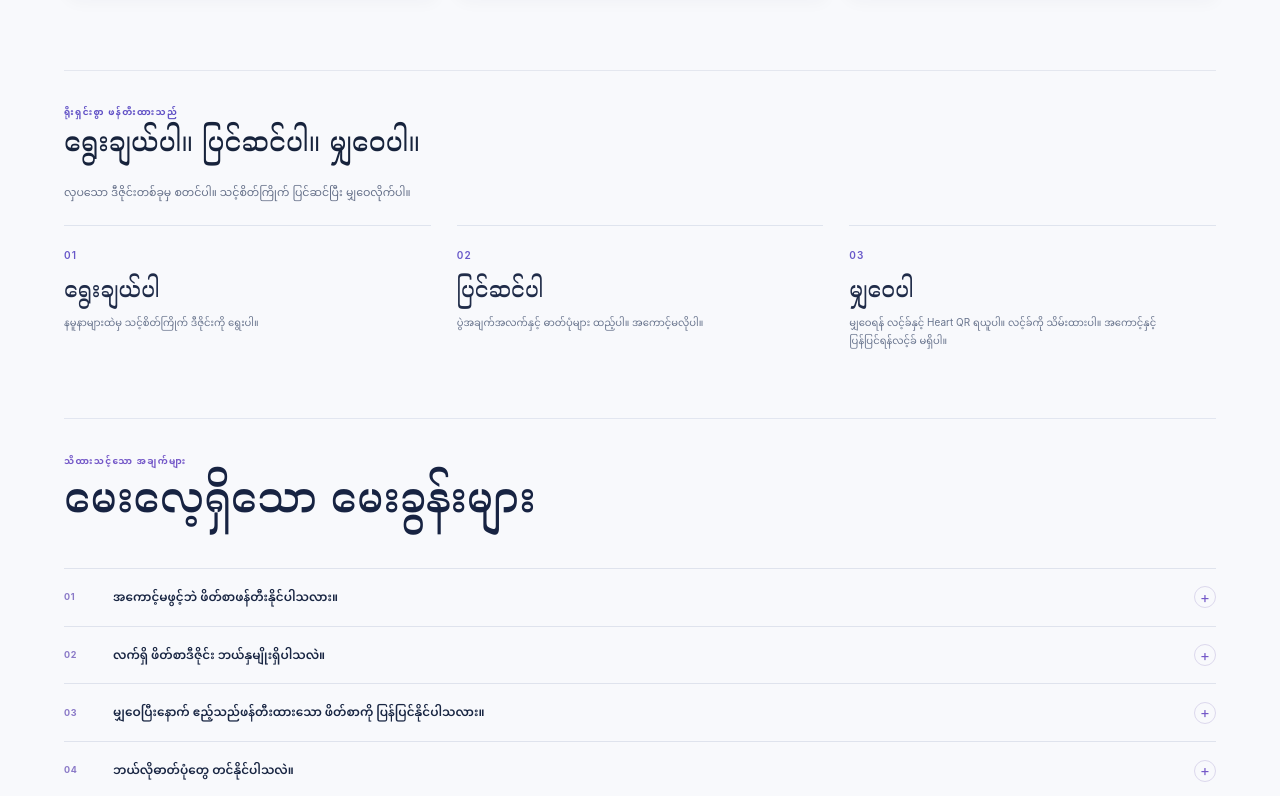
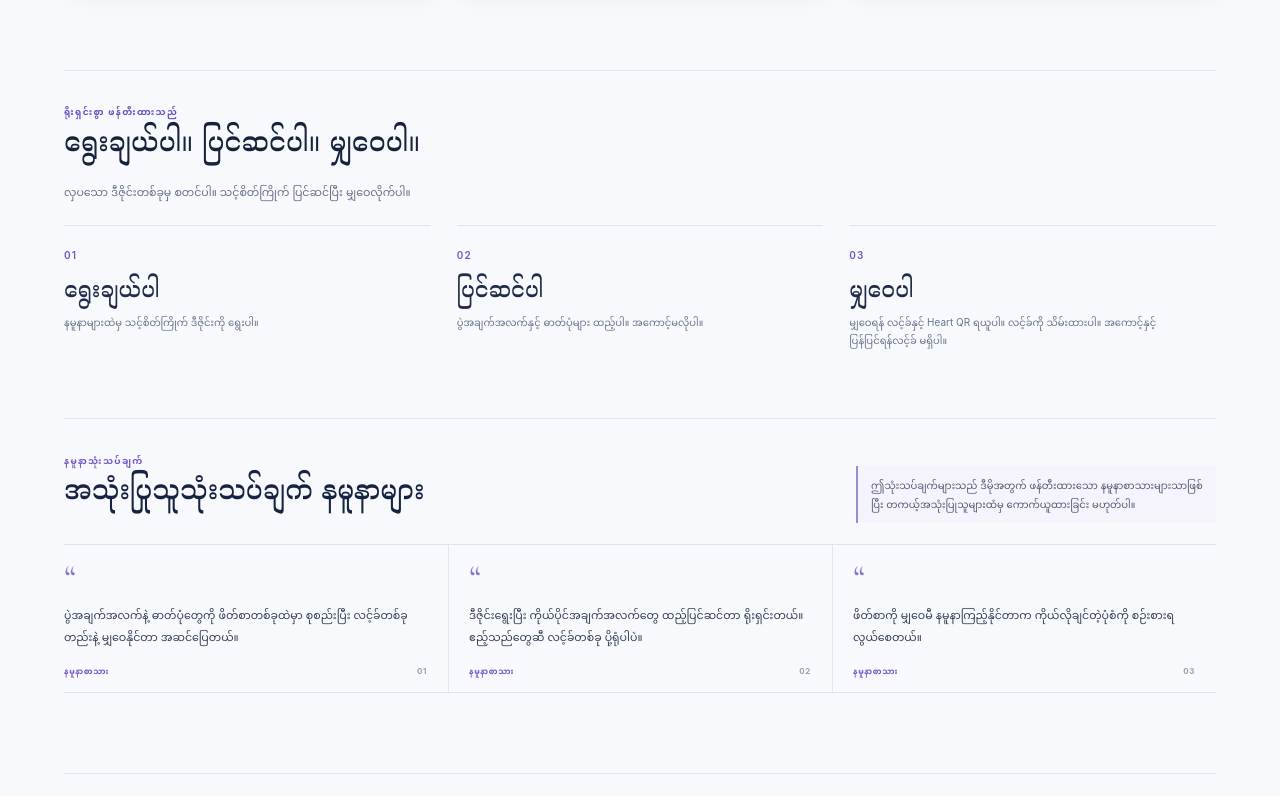
Before and after one commit to toewaioo/invitation-studio-saas, a React (Vite) app: page / in a window 1280 px wide. Shown: the part 2001-2797 px from the top of the page. Built offline with nearby package versions, Linux system fonts and the light colour scheme.

Commit message:
feat: add clearly labeled demo reviews to showcase

```diff
--- a/src/components/Showcase.tsx
+++ b/src/components/Showcase.tsx
@@ -149,6 +149,19 @@ export const showcaseFaqs: Record<Language, readonly { question: string; answer:
   ],
 };
 
+export const showcaseDemoReviews: Record<Language, readonly { quote: string }[]> = {
+  en: [
+    { quote: 'The event details and photos come together in one invitation that is easy to share.' },
+    { quote: 'Choosing a style and adding our own details feels simple, then one link is ready to send.' },
+    { quote: 'Seeing a preview first makes it easier to picture the invitation we want to create.' },
+  ],
+  my: [
+    { quote: 'ပွဲအချက်အလက်နဲ့ ဓာတ်ပုံတွေကို ဖိတ်စာတစ်ခုထဲမှာ စုစည်းပြီး လင့်ခ်တစ်ခုတည်းနဲ့ မျှဝေနိုင်တာ အဆင်ပြေတယ်။' },
+    { quote: 'ဒီဇိုင်းရွေးပြီး ကိုယ်ပိုင်အချက်အလက်တွေ ထည့်ပြင်ဆင်တာ ရိုးရှင်းတယ်။ ဧည့်သည်တွေဆီ လင့်ခ်တစ်ခု ပို့ရုံပါပဲ။' },
+    { quote: 'ဖိတ်စာကို မျှဝေမီ နမူနာကြည့်နိုင်တာက ကိုယ်လိုချင်တဲ့ပုံစံကို စဉ်းစားရလွယ်စေတယ်။' },
+  ],
+};
+
 export function getShowcaseDesigns(category: CategoryFilter) {
   return category === 'all' ? showcaseDesigns : showcaseDesigns.filter(design => design.category === category);
 }
@@ -206,6 +219,7 @@ export default function Showcase({ lang, onLanguage, onPreview, workspace, onSig
         <a className="showcase-nav-link" href="#categories">{t('Categories', 'အမျိုးအစားများ')}</a>
         <a className="showcase-nav-link" href="#featured">{t('Featured designs', 'ရွေးချယ်ထားသော ဒီဇိုင်းများ')}</a>
         <a className="showcase-nav-link" href="#featured" onClick={() => setSelectedCategory('3d-experiences')}>3D Experiences</a>
+        <a className="showcase-nav-link" href="#reviews">{t('User reviews', 'နမူနာသုံးသပ်ချက်များ')}</a>
         <a className="showcase-nav-link" href="#faq">{t('FAQ', 'မေးလေ့ရှိသော မေးခွန်းများ')}</a>
         <div className="language-switch" aria-label={t('Language', 'ဘာသာစကား')}><button aria-pressed={lang === 'my'} onClick={() => onLanguage('my')}>မြန်မာ</button><button aria-pressed={lang === 'en'} onClick={() => onLanguage('en')}>EN</button></div>
         <button className="secondary small showcase-header-cta" aria-label={t('Create invitation', 'ဖိတ်စာဖန်တီးမယ်')} onClick={onCreate}>{t('Create invitation', 'ဖိတ်စာဖန်တီးမယ်')}<ArrowUpRight size={14}/></button>
@@ -284,7 +298,6 @@ export default function Showcase({ lang, onLanguage, onPreview, workspace, onSig
           <p>{t('We show verified offerings, not estimated audience numbers.', 'အတည်ပြုနိုင်သော အချက်အလက်များကိုသာ ဖော်ပြပြီး ခန့်မှန်းအသုံးပြုသူအရေအတွက်ကို မထည့်ပါ။')}</p>
         </div>
         <dl className="showcase-facts-list">
-          <div className="showcase-fact"><dt>{t('Invitation templates', 'ဖိတ်စာဒီဇိုင်းများ')}</dt><dd><strong>{showcaseDesigns.length.toLocaleString(lang === 'my' ? 'my-MM' : 'en')}</strong><span>{t('wedding designs available', 'မင်္ဂလာဒီဇိုင်းများ ရရှိနိုင်သည်')}</span><small>{t('Thazin · Golden Vow · Rose Reverie', 'Thazin · Golden Vow · Rose Reverie')}</small></dd></div>
           <div className="showcase-fact"><dt>{t('3D experiences', '3D အတွေ့အကြုံများ')}</dt><dd><strong>{showcaseExperiences.length.toLocaleString(lang === 'my' ? 'my-MM' : 'en')}</strong><span>{t('experience available', 'အတွေ့အကြုံ ရရှိနိုင်သည်')}</span><small>{t('Love Galaxy is a separate experience', 'Love Galaxy သည် သီးခြားအတွေ့အကြုံဖြစ်သည်')}</small></dd></div>
           <div className="showcase-fact"><dt>{t('Unique user total', 'သီးခြားအသုံးပြုသူအရေအတွက်')}</dt><dd><strong className="showcase-fact-untracked">{t('Not tracked', 'မမှတ်တမ်းတင်ထားပါ')}</strong><small>{t('Guests can create without an account, so a reliable unique-user count is not available.', 'ဧည့်သည်များ အကောင့်မဖွင့်ဘဲ ဖန်တီးနိုင်သောကြောင့် သီးခြားအသုံးပြုသူအရေအတွက်ကို အတည်ပြုမရပါ။')}</small></dd></div>
         </dl>
@@ -332,6 +345,18 @@ export default function Showcase({ lang, onLanguage, onPreview, workspace, onSig
 
       <section className="showcase-how" aria-labelledby="showcase-how-title"><div className="showcase-how-heading"><span className="showcase-section-kicker">{t('SIMPLE BY DESIGN', 'ရိုးရှင်းစွာ ဖန်တီးထားသည်')}</span><h2 id="showcase-how-title">{t('Choose. Customize. Share.', 'ရွေးချယ်ပါ။ ပြင်ဆင်ပါ။ မျှဝေပါ။')}</h2><p>{t('A lovely design is only the beginning. Make it yours, then send it on its way.', 'လှပသော ဒီဇိုင်းတစ်ခုမှ စတင်ပါ။ သင့်စိတ်ကြိုက် ပြင်ဆင်ပြီး မျှဝေလိုက်ပါ။')}</p></div><div className="showcase-steps"><div><span className="showcase-step-number">01</span><h3>{t('Choose', 'ရွေးချယ်ပါ')}</h3><p>{t('Open the samples and choose a style that feels right.', 'နမူနာများထဲမှ သင့်စိတ်ကြိုက် ဒီဇိုင်းကို ရွေးပါ။')}</p></div><div><span className="showcase-step-number">02</span><h3>{t('Customize', 'ပြင်ဆင်ပါ')}</h3><p>{t('Add your event details and photos—no account needed.', 'ပွဲအချက်အလက်နှင့် ဓာတ်ပုံများ ထည့်ပါ။ အကောင့်မလိုပါ။')}</p></div><div><span className="showcase-step-number">03</span><h3>{t('Share', 'မျှဝေပါ')}</h3><p>{t('Get a share link and Heart QR. Keep the link—there is no account or edit link.', 'မျှဝေရန် လင့်ခ်နှင့် Heart QR ရယူပါ။ လင့်ခ်ကို သိမ်းထားပါ။ အကောင့်နှင့် ပြန်ပြင်ရန်လင့်ခ် မရှိပါ။')}</p></div></div></section>
 
+      <section className="showcase-reviews" id="reviews" aria-labelledby="showcase-reviews-title">
+        <div className="showcase-reviews-heading">
+          <div><span className="showcase-section-kicker">{t('SAMPLE REVIEWS · DEMO COPY', 'နမူနာသုံးသပ်ချက်')}</span><h2 id="showcase-reviews-title">{t('User review examples', 'အသုံးပြုသူသုံးသပ်ချက် နမူနာများ')}</h2></div>
+          <p>{t('Illustrative demo data only—these are not reviews from real users.', 'ဤသုံးသပ်ချက်များသည် ဒီမိုအတွက် ဖန်တီးထားသော နမူနာစာသားများသာဖြစ်ပြီး တကယ့်အသုံးပြုသူများထံမှ ကောက်ယူထားခြင်း မဟုတ်ပါ။')}</p>
+        </div>
+        <div className="showcase-review-grid">{showcaseDemoReviews[lang].map((review, index) => <article className="showcase-review" key={`demo-review-${index}`}>
+          <span className="showcase-review-mark" aria-hidden="true">“</span>
+          <blockquote>{review.quote}</blockquote>
+          <div className="showcase-review-meta"><span>{t('DEMO SAMPLE TEXT', 'နမူနာစာသား')}</span><span aria-hidden="true">{String(index + 1).padStart(2, '0')}</span></div>
+        </article>)}</div>
+      </section>
+
       <section className="showcase-faq" id="faq" aria-labelledby="showcase-faq-title">
         <div className="showcase-faq-heading"><span className="showcase-section-kicker">{t('GOOD TO KNOW', 'သိထားသင့်သော အချက်များ')}</span><h2 id="showcase-faq-title">{t('Frequently asked questions', 'မေးလေ့ရှိသော မေးခွန်းများ')}</h2></div>
         <div className="showcase-faq-list">{showcaseFaqs[lang].map((item, index) => <details className="showcase-faq-item" key={item.question}>
--- a/src/components/showcase.css
+++ b/src/components/showcase.css
@@ -480,3 +480,36 @@ html[lang="my"] .showcase-hero-project-copy h2{font-family:'Noto Serif Myanmar',
   .showcase-project-images-3{gap:6px;padding:10px}
   .showcase-project-slide-invitation .showcase-hero-project-visual{aspect-ratio:1.6 / 1}
 }
+
+
+/* Clearly labeled demo reviews; no real-user claims or ratings are implied. */
+.showcase-facts-list{grid-template-columns:repeat(2,minmax(0,1fr))}
+.showcase-reviews{margin:45px 0 0;padding:29px 0 31px;border-top:1px solid #e2e6f0;color:#172342;scroll-margin-top:24px}
+.showcase-reviews-heading{display:flex;align-items:flex-end;justify-content:space-between;gap:26px;margin-bottom:21px}
+.showcase-reviews-heading .showcase-section-kicker{color:#7458c8;font-weight:750}
+.showcase-reviews-heading h2{margin-top:7px;color:#172342;font-family:'Cormorant Garamond','Noto Serif Myanmar',Georgia,serif;font-size:clamp(28px,3vw,38px);font-weight:500;letter-spacing:-.025em;line-height:1.25}
+.showcase-reviews-heading>p{max-width:360px;padding:10px 13px;border-left:2px solid #9b8bd0;background:#f5f3fb;color:#535c72;font-size:10px;line-height:1.85}
+.showcase-review-grid{display:grid;grid-template-columns:repeat(3,minmax(0,1fr));border-top:1px solid #dfe3ed;border-bottom:1px solid #dfe3ed}
+.showcase-review{min-width:0;padding:15px 21px 14px 0}
+.showcase-review+.showcase-review{padding-left:20px;border-left:1px solid #e2e6ef}
+.showcase-review-mark{color:#8a78ca;font-family:'Cormorant Garamond',Georgia,serif;font-size:36px;line-height:1}
+.showcase-review blockquote{margin:8px 0 17px;color:#344058;font-size:11px;line-height:1.95}
+.showcase-review-meta{display:flex;align-items:center;justify-content:space-between;gap:8px;color:#7458c8;font-size:8px;font-weight:700;letter-spacing:.08em}
+.showcase-review-meta span:last-child{color:#9aa0ae}
+html[lang="my"] .showcase-reviews-heading h2{font-family:'Noto Serif Myanmar','Cormorant Garamond',serif;font-size:clamp(20px,2.3vw,27px);letter-spacing:0;line-height:1.7}
+html[lang="my"] .showcase-review blockquote{line-height:2}
+@media(max-width:760px){
+  .showcase-reviews{margin-top:36px;padding:24px 0 27px}
+  .showcase-reviews-heading{align-items:flex-start;flex-direction:column;gap:10px}
+  .showcase-reviews-heading>p{max-width:520px}
+  .showcase-review-grid{grid-template-columns:1fr}
+  .showcase-review,.showcase-review+.showcase-review{padding:15px 0 14px;border-left:0;border-bottom:1px solid #e2e6ef}
+  .showcase-review:last-child{border-bottom:0}
+}
+@media(max-width:520px){
+  .showcase-reviews{margin-top:30px;padding:21px 0 23px}
+  .showcase-reviews-heading h2{font-size:26px}
+  .showcase-reviews-heading>p{font-size:10px}
+  .showcase-review blockquote{font-size:10px}
+  html[lang="my"] .showcase-reviews-heading h2{font-size:21px}
+}
```
Also changed, not shown: 1 other file (tests, documents, lock files or other folders).
